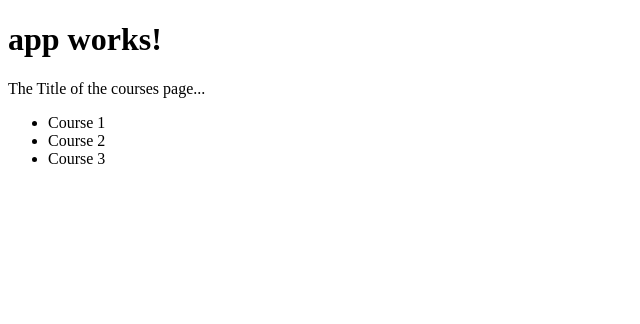
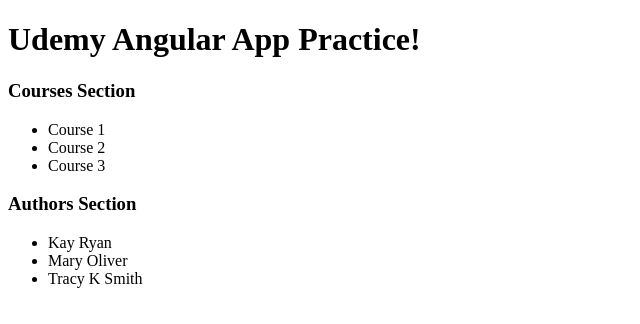
Before and after one commit to kylelange/udemy-angular, an Angular app: page / in a window 1280 px wide. Shown: the top 324 px of the page, without its empty margins (0-640 px from the left). Built offline with nearby package versions, Linux system fonts and the light colour scheme.

Commit message:
add a second branch without instruction.

```diff
--- a/src/app/app.component.html
+++ b/src/app/app.component.html
@@ -2,3 +2,4 @@
   {{title}}
 </h1>
 <courses></courses>
+<authors></authors>
--- a/src/app/app.component.ts
+++ b/src/app/app.component.ts
@@ -1,5 +1,6 @@
 import { Component } from '@angular/core';
 import { CoursesComponent } from './courses/courses.component';
+import { AuthorsComponent } from './authors/authors.component';
 
 @Component({
   selector: 'app-root',
@@ -8,5 +9,5 @@
 })
 
 export class AppComponent {
-  title = 'app works!';
+  title = 'Udemy Angular App Practice!';
 }
--- a/src/app/app.module.ts
+++ b/src/app/app.module.ts
@@ -2,14 +2,15 @@
 import { NgModule } from '@angular/core';
 import { FormsModule } from '@angular/forms';
 import { HttpModule } from '@angular/http';
-
 import { AppComponent } from './app.component';
 import { CoursesComponent } from './courses/courses.component';
+import { AuthorsComponent } from './authors/authors.component';
 
 @NgModule({
   declarations: [
     AppComponent,
-    CoursesComponent
+    CoursesComponent,
+    AuthorsComponent
   ],
   imports: [
     BrowserModule,
--- /dev/null
+++ b/src/app/authors/author.service.ts
@@ -0,0 +1,6 @@
+
+export class AuthorService {
+  getAuthors() : string[] {
+    return ["Kay Ryan", "Mary Oliver", "Tracy K Smith"];
+  }
+}
--- /dev/null
+++ b/src/app/authors/authors.component.html
@@ -0,0 +1,8 @@
+<h3>
+  {{ title }}
+</h3>
+<ul>
+  <li *ngFor="let author of authors">
+    {{ author }}
+  </li>
+</ul>
--- /dev/null
+++ b/src/app/authors/authors.component.ts
@@ -0,0 +1,21 @@
+import { Component, OnInit } from '@angular/core';
+import { AuthorService } from './author.service';
+
+@Component({
+  selector: 'authors',
+  templateUrl: './authors.component.html',
+  styleUrls: ['./authors.component.css'],
+  providers: [AuthorService]
+})
+export class AuthorsComponent implements OnInit {
+  title = "Authors Section"
+  authors;
+
+  constructor(authorService: AuthorService) {
+    this.authors = authorService.getAuthors();
+  }
+
+  ngOnInit() {
+  }
+
+}
--- a/src/app/courses/courses.component.html
+++ b/src/app/courses/courses.component.html
@@ -1,6 +1,6 @@
-<p>
+<h3>
   {{ title }}
-</p>
+</h3>
 <ul>
   <li *ngFor="let course of courses">
     {{ course }}
--- a/src/app/courses/courses.component.ts
+++ b/src/app/courses/courses.component.ts
@@ -8,7 +8,7 @@
   providers: [CourseService]
 })
 export class CoursesComponent implements OnInit {
-  title = "The Title of the courses page..."
+  title = "Courses Section"
   courses;
 
   constructor(courseService: CourseService) {
```
Also changed, not shown: src/app/authors/authors.component.css (added), 1 other file (tests, documents, lock files or other folders).
